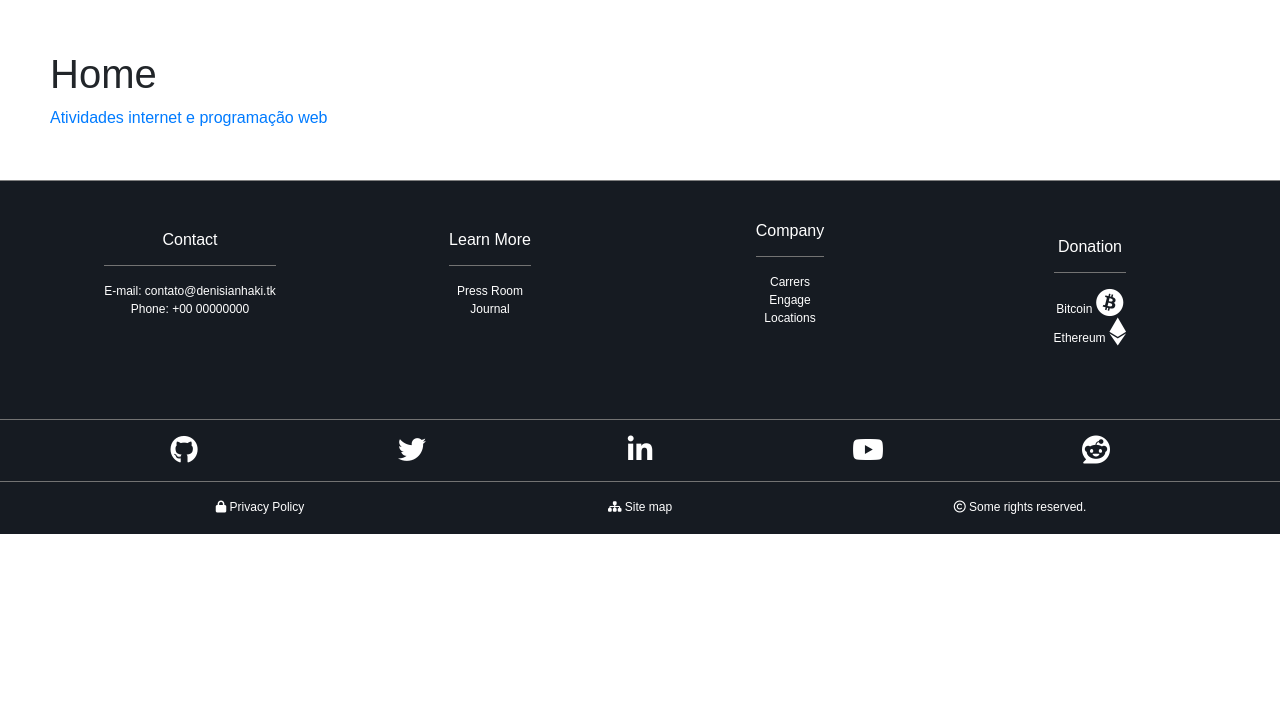
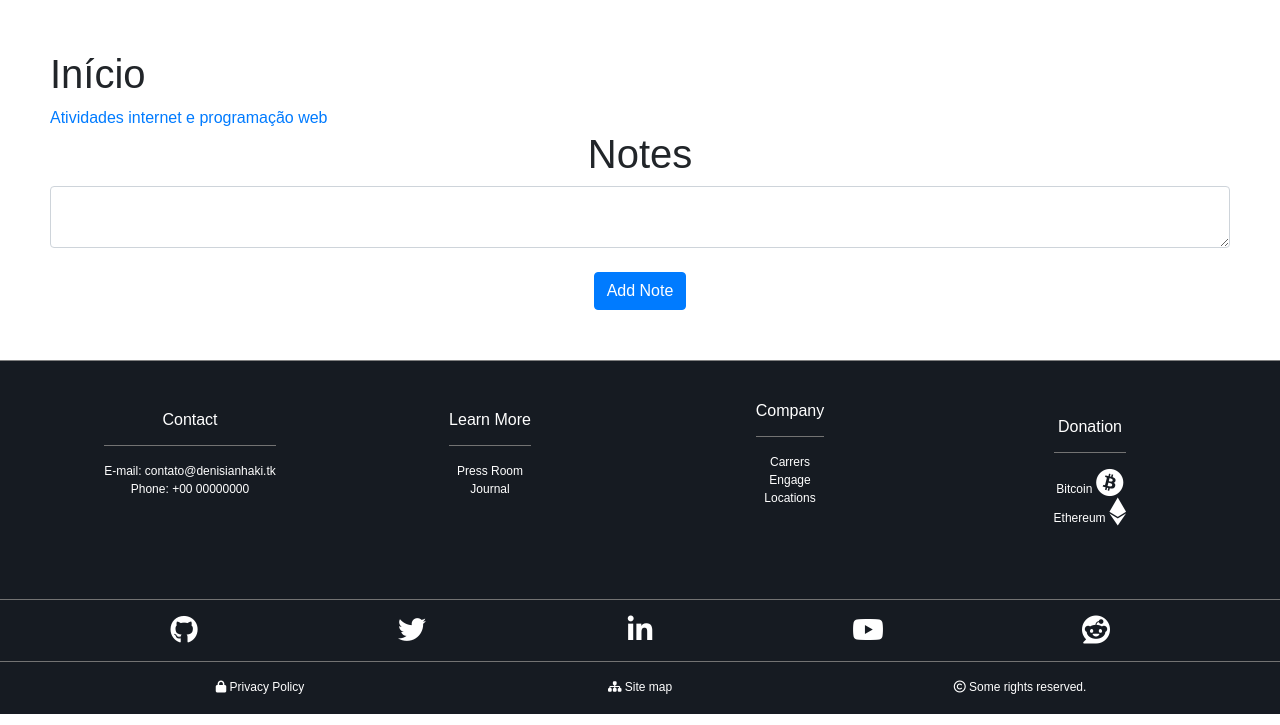
Before and after one commit to MRSW42LT/websiteRocketry, a Flask app: page / in a window 1280 px wide. Shown: the part 75-800 px from the top of the page. Run offline with Flask 2, Linux system fonts and the light colour scheme; some libraries are stand-ins or nearby versions.

Commit message:
Adicionado sistema de comentários

```diff
--- a/website/static/index.js
+++ b/website/static/index.js
@@ -16,3 +16,12 @@ function soma(){
     //soma = campo1 + "Resultado: " + campo2;
     //alert(soma);
 }
+
+function deleteNote(noteId){
+    fetch('/delete-note', {
+        method: 'POST',
+        body: JSON.stringify({ noteId: noteId })
+    }).then((_res) => {
+        window.location.href = "/";
+    } )
+}
--- a/website/templates/home.html
+++ b/website/templates/home.html
@@ -4,9 +4,23 @@
 <main>
     {% block main %}
 
-    <h1>Home</h1>
+    <h1>Início</h1>
+    <a href="/escola">Atividades internet e programação web</a>
 
-    <a href="/escola">Atividades internet e programação web</a>
+    <h1 align="center">Notes</h1>
+    <ul class="list-group list-group-flush" id="notes">
+        {% for note in user.notes  %}
+        <li class="list-group-item">{{ note.data }}
+            <button type="button" class="close" onClick="deleteNote({{ note.id }})">
+                <span aria-hidden="true">&times;</span>
+            </button>
+        </li>
+        {% endfor %}
+    </ul>
+    <form method="POST">
+        <textarea name="note" id="note" class="form-control"></textarea><br>
+        <div align="center"><button type="submit" class="btn btn-primary">Add Note</button></div>
+    </form>
 
     {% endblock %}
 </main>
--- a/website/views.py
+++ b/website/views.py
@@ -1,10 +1,25 @@
-from flask import Blueprint, render_template
+from flask import Blueprint, render_template, request, jsonify
+from flask.helpers import flash
 from flask_login import login_required, current_user
+from .models import Note
+from . import db
+import json
 
 views =  Blueprint('views', __name__)
 
 @views.route('/', methods=['GET', 'POST'])
 def home():
+    if request.method == 'POST':
+        note = request.form.get('note')
+
+        if len(note) < 1:
+            flash('Note is too short', category='error')
+        else:
+            new_note = Note(data=note, user_id=current_user.id)
+            db.session.add(new_note)
+            db.session.commit()
+            flash('Note added.', category='success')
+
     return  render_template('home.html', user=current_user)
 
 @views.route('/about')
@@ -15,3 +30,16 @@ def about():
 @login_required
 def escola():
     return  render_template('escola.html', user=current_user)
+
+
+@views.route('/delete-note', methods=['POST'])
+def delete_note():
+    note = json.loads(request.data)
+    noteId = note['noteId']
+    note =  Note.query.get(noteId)
+    if note:
+        if note.user_id == current_user.id:
+            db.session.delete(note)
+            db.session.commit()
+
+    return jsonify({})
```
